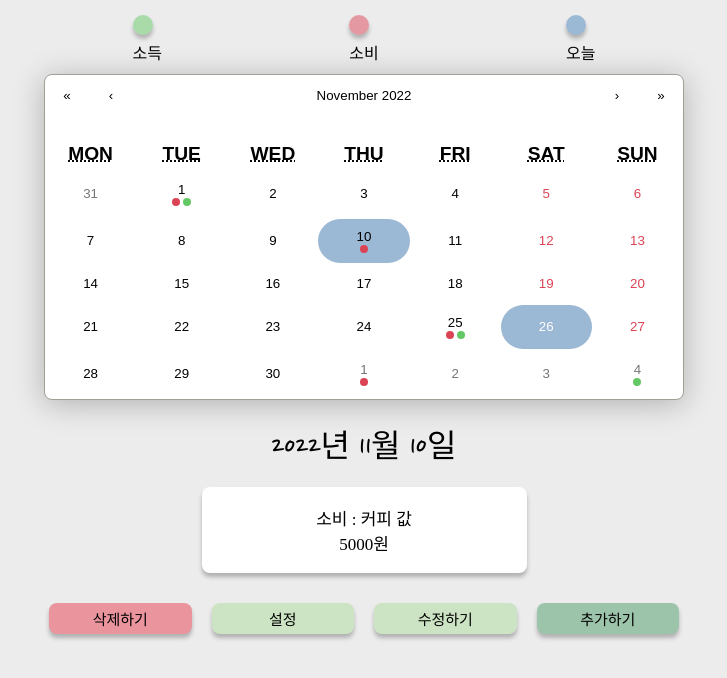
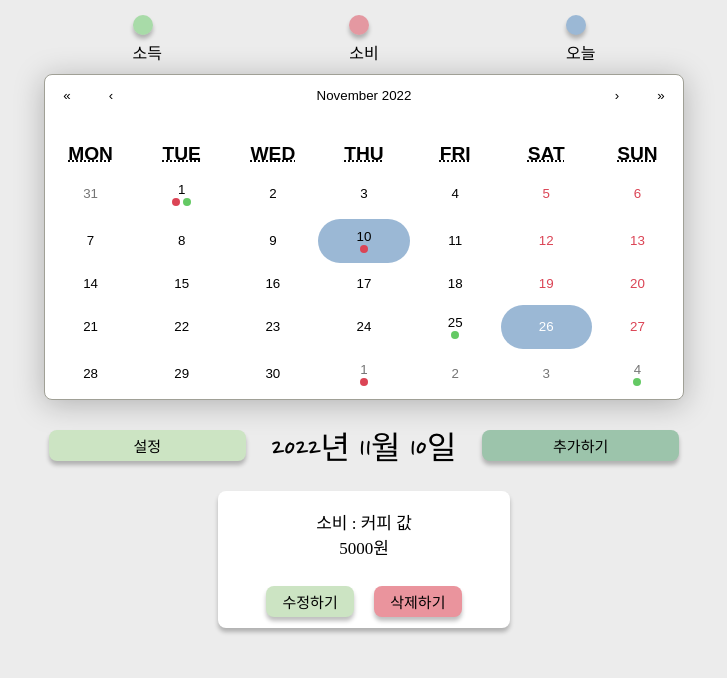
Before and after one commit to valletgood/accountBook, a React (Create React App) app: page / in a window 1280 px wide. Both pictures are taken after a click on the button "10". Shown: the top 678 px of the page, without its empty margins (276-1003 px from the left). Built offline with nearby package versions, Linux system fonts and the light colour scheme; a web font is replaced by a local one.

Commit message:
수정2차

```diff
--- a/src/App.css
+++ b/src/App.css
@@ -211,16 +211,18 @@ body {
 /* Home */
 
 .show_date {
-  text-align: center;
   font-family: 'Nanum Pen Script', cursive;
   font-size: 2.5vw;
   margin-top: 20px;
+  display: grid;
+  grid-template-columns: 1fr 1fr 1fr;
+  text-align: center;
+  align-items: center;
 }
 
 .show_content {
-  width: 50%;
+  width: 45%;
   margin: auto;
-
   background-color: white;
   text-align: center;
   margin-top: 20px;
@@ -232,10 +234,15 @@ body {
   border-radius: 8px;
 }
 
-.Home_btn {
-  margin-top: 20px;
-  display: grid;
-  grid-template-columns: 1fr 1fr 1fr 1fr;
+.show_content .MyButton{
+  width: 30%;
+}
+
+.show_box{
+  display: flex;
+  justify-content: center;
+  align-items: center;
+  flex-wrap: wrap;
 }
 
 /* MyButton */
--- a/src/App.js
+++ b/src/App.js
@@ -111,11 +111,27 @@ function App() {
                 onChange={(value, event) => setDate(moment(value).format('YYYY년 MM월 DD일'))}
                 tileContent={({ date, view }) => {
                   const selectDate = data.filter((it) => it.dateid === moment(date).format("YYYY년 MM월 DD일"))
+
+                  //!--- 해당 날짜의 기록이 2개 이상인 경우 dotNo 카운트를 이용해 그 날에 소비와 소득이 같이 기록되면 각각의 원을,
+                  // 같은 옵션이면 하나의 원만 나오도록 설정
                   if (selectDate.length >= 2) {
-                    return (<div className='dots'>
-                      <div className='dot'></div>
-                      <div className='dot_plus'></div>
-                    </div>)
+                    let dotNo = 0;
+                    for (let i = 0; i < selectDate.length; i++) {
+                      if (selectDate[i].payOption === 'plus') {
+                        dotNo += 1;
+                      }
+                    }
+                    if (dotNo === 0) {
+                      return (<div className='dot'></div>)
+                    } else if (dotNo === selectDate.length) {
+                      return (<div className='dot_plus'></div>)
+                    } else {
+                      return (<div className='dots'>
+                        <div className='dot'></div>
+                        <div className='dot_plus'></div>
+                      </div>)
+                    }
+                    //아래는 기록이 한개씩만 있을 때 옵션을 비교해 해당하는 원을 출력
                   } else if (data.find((it) => it.dateid === moment(date).format("YYYY년 MM월 DD일") && it.payOption === 'minus')) {
                     return (<div className='dot'></div>)
                   } else if (data.find((it) => it.dateid === moment(date).format("YYYY년 MM월 DD일") && it.payOption === 'plus')) {
@@ -128,7 +144,7 @@ function App() {
                 <Route path='/' element={<Home />} />
                 <Route path='/New' element={<New />} />
                 <Route path='/Setting' element={<Setting />} />
-                <Route path='/Edit' element={<Edit />} />
+                <Route path='/Edit/:itemNo' element={<Edit />} />
               </Routes>
             </div>
           </BrowserRouter>
--- a/src/Edit.js
+++ b/src/Edit.js
@@ -1,6 +1,6 @@
 import { useContext, useState, useEffect, useRef } from 'react';
 import { moneyDateContext, moneyDispatchContext, moneyStateContext } from './App';
-import { useNavigate } from 'react-router-dom'
+import { useNavigate, useParams } from 'react-router-dom'
 import MyButton from './util/MyButton';
 
 const Edit = () => {
@@ -24,6 +24,9 @@ const Edit = () => {
 
     const [targetID, setTargetID] = useState();
 
+    const { itemNo } = useParams();
+    console.log(itemNo)
+
 
     const handleEdit = () => {
         const originData = data.filter((it) => it.dateid === date)
@@ -37,34 +40,18 @@ const Edit = () => {
             onEdit(targetID, pay, memo, payOption)
             alert('수정이 완료되었습니다.')
         }
-
         navigate('/', { replace: true })
     }
 
     useEffect(() => {
-        if (data) {
-            const originData = data.filter((it) => it.dateid === date)
-            if (originData.length >= 1 && originData.length < 2) {
-                setMemo(originData[0].memo)
-                setPay(originData[0].pay)
-                setPayOption(originData[0].payOption)
-                setTargetID(originData[0].itemNo)
-            } else if (originData.length >= 2) {
-                const plusData = data.find((it) => it.dateid === date && it.payOption === 'plus')
-                const minusData = data.find((it) => it.dateid === date && it.payOption === 'minus')
-                if (payOption === 'minus') {
-                    setMemo(minusData.memo)
-                    setPay(minusData.pay)
-                    setPayOption(minusData.payOption)
-                    setTargetID(minusData.itemNo)
-                } else if (payOption === 'plus') {
-                    setMemo(plusData.memo)
-                    setPay(plusData.pay)
-                    setPayOption(plusData.payOption)
-                    setTargetID(plusData.itemNo)
-                }
-            }
-            else {
+        if (data.length >= 1) {
+            const targetData = data.find((it) => parseInt(it.itemNo) === parseInt(itemNo))
+            if (targetData) {
+                setMemo(targetData.memo)
+                setPay(targetData.pay)
+                setPayOption(targetData.payOption)
+                setTargetID(targetData.itemNo)
+            } else {
                 if (window.confirm('이벤트가 없습니다. 새로 추가하시겠습니까?')) {
                     navigate('/New', { replace: true })
                 } else {
@@ -73,7 +60,7 @@ const Edit = () => {
                 }
             }
         }
-    }, [date, payOption])
+    }, [itemNo, data])
 
 
     return (
--- a/src/Home.js
+++ b/src/Home.js
@@ -1,4 +1,4 @@
-import React, { useContext, useState, useEffect } from 'react';
+import React, { useContext } from 'react';
 import { moneyDateContext, moneyDispatchContext, moneyStateContext } from './App';
 import { useNavigate } from 'react-router-dom'
 import MyButton from './util/MyButton';
@@ -29,19 +29,20 @@ const Home = () => {
 
     return (
         <div className='Home'>
-
-            <div className='show_date'>{date}</div>
-            {data.map((it) => it.dateid === date ?
-                <div className='show_content'>
-                    <p>{it.payOption === 'plus' ? '소득 : ' : '소비 : '}{it.memo} <br />{it.pay + '원'}</p>
-                </div>
-                :
-                null)}
-            <div className='Home_btn'>
-                <MyButton text={'삭제하기'} type={'negative'} onClick={handleRemove} />
+            <div className='show_date'>
                 <MyButton text={'설정'} onClick={() => navigate('/Setting')} />
-                <MyButton text={'수정하기'} onClick={() => navigate('/Edit')} />
+                {date}
                 <MyButton text={'추가하기'} type={'positive'} onClick={() => navigate('/New')} />
+            </div>
+            <div className='show_box'>
+                {data.map((it) => it.dateid === date ?
+                    <div className='show_content'>
+                        <p>{it.payOption === 'plus' ? '소득 : ' : '소비 : '}{it.memo} <br />{it.pay + '원'}</p>
+                        <MyButton text={'수정하기'} onClick={() => navigate(`/Edit/${it.itemNo}`)} />
+                        <MyButton text={'삭제하기'} type={'negative'} onClick={handleRemove} />
+                    </div>
+                    :
+                    null)}
             </div>
         </div>
     )
--- a/src/util/dummy.js
+++ b/src/util/dummy.js
@@ -32,7 +32,7 @@ export const dummy = [
         dateid: '2022년 11월 25일',
         pay: 150000,
         memo: '외식',
-        payOption: 'minus'
+        payOption: 'plus'
     },
     {
         itemNo: 6,
```
